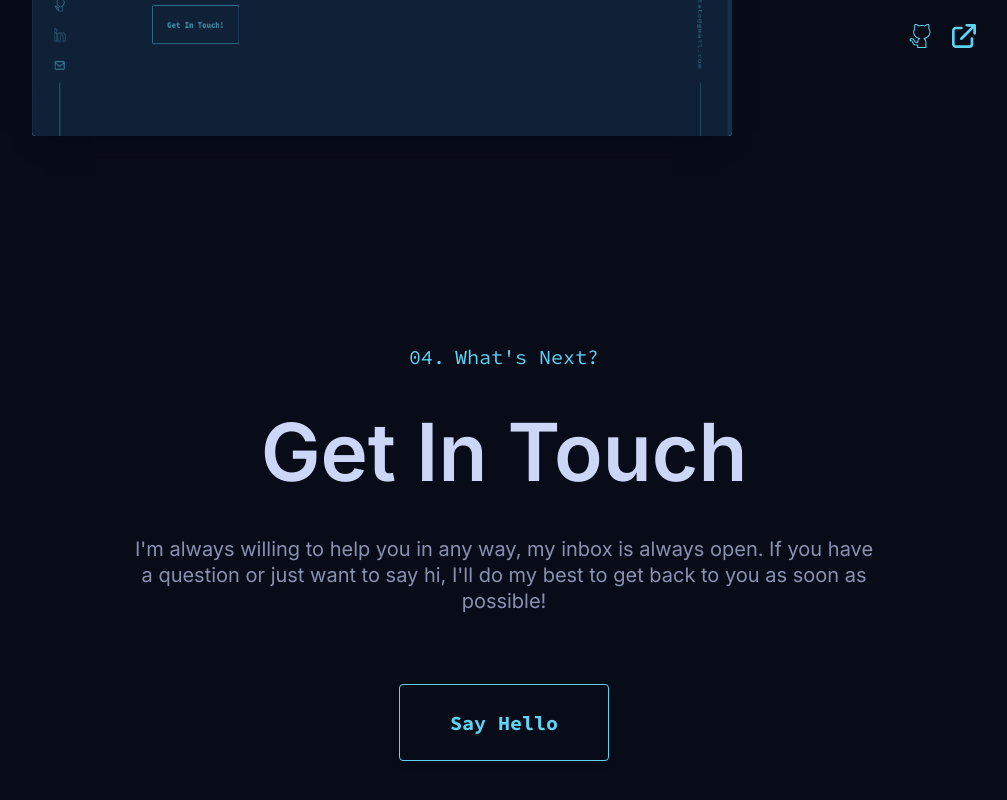
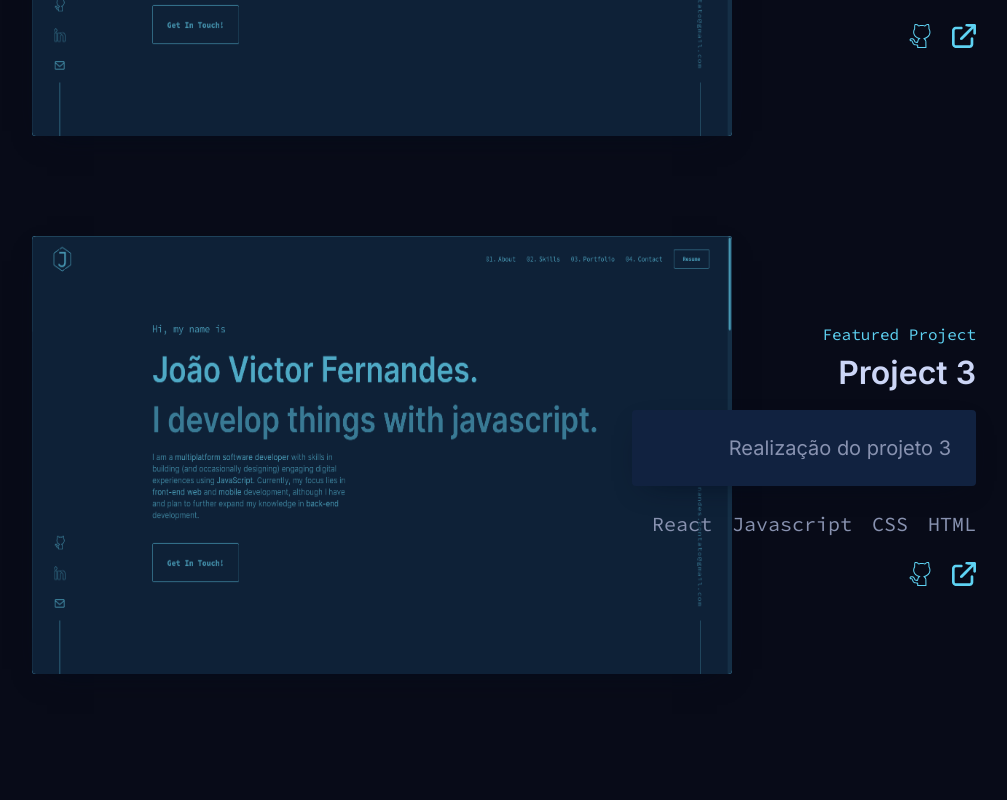
Before and after one commit to JvFern4ndes/MyPersonalWebsite, a React (Vite) app in the folder fe/: page / in a window 1280 px wide. Shown: the part 3894-4694 px from the top of the page, without its empty margins (136-1143 px from the left). Built offline with nearby package versions, Linux system fonts and the light colour scheme.

Commit message:
feat: create a new project on portfolio section

```diff
--- a/fe/src/Pages/Portfolio/index.jsx
+++ b/fe/src/Pages/Portfolio/index.jsx
@@ -101,6 +101,43 @@ export default function Portfolio() {
             </Link>
           </ProjectImage>
         </ProjectContainer>
+        <ProjectContainer>
+          <ProjectContent>
+            <>
+              <Overline>Featured Project</Overline>
+              <Link to="/#">
+                <ProjectTitle>Project 3</ProjectTitle>
+              </Link>
+              <ProjectDescription>
+                <p>Realização do projeto 3</p>
+              </ProjectDescription>
+              <ProjectTechList>
+                <TechOfList>React</TechOfList>
+                <TechOfList>Javascript</TechOfList>
+                <TechOfList>CSS</TechOfList>
+                <TechOfList>HTML</TechOfList>
+              </ProjectTechList>
+              <ProjectLinks>
+                <Link to="/#">
+                  <img src={GithubIcon} alt="Github Link" />
+                </Link>
+                <Link to="/#">
+                  <img src={ProjectLink} alt="Project Link" />
+                </Link>
+              </ProjectLinks>
+            </>
+          </ProjectContent>
+          <ProjectImage>
+            <Link to="/#">
+              <ImageWrapper>
+                <ImageWrapperSon>
+                  <img src={TransparentImage} alt="" />
+                </ImageWrapperSon>
+                <img src={ProjectImage1} alt="Project 1" />
+              </ImageWrapper>
+            </Link>
+          </ProjectImage>
+        </ProjectContainer>
       </ProjectsList>
     </Container>
   );
```
